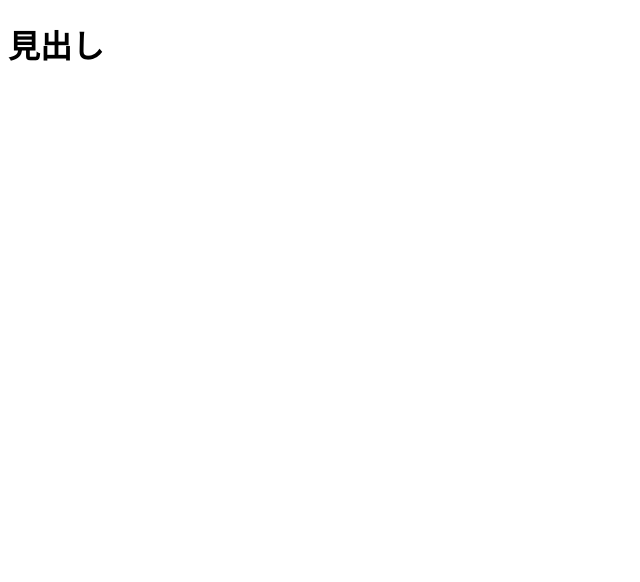
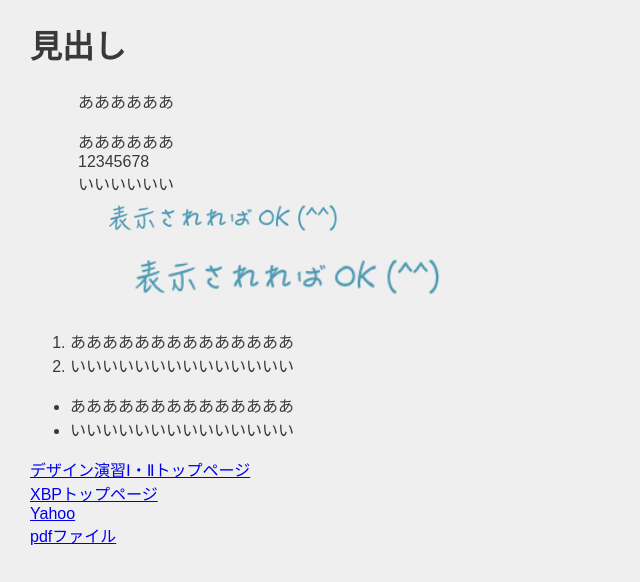
Before and after one commit to kataoka85/xbp, a plain HTML site: page de12/test.html in a window 1280 px wide. Shown: the whole page, without its empty margins (0-640 px from the left). Drawn offline with Linux system fonts and the light colour scheme.

Commit message:
2021 9/28 d12_1

```diff
--- a/de12/test.html
+++ b/de12/test.html
@@ -1,22 +1,44 @@
 <!DOCTYPE html>
 <html lang="jp">
 <head>
-    <!-- ⑥↓タイトルを変えてみよう -->
-    <title>〇〇のテストページ</title>
-    <!-- ⑤スタイルシートの設定をしよう -->
-    <!-- h1.htmlからある行をコピペしてくればOK -->
+     <!-- ⑥↓タイトルを変えてみよう -->
+     <title>XBPのページ</title>
+     <!-- ⑤スタイルシートの設定をしよう -->
+     <link rel="stylesheet" href="css/style.css">
+     <!-- h1.htmlからある行をコピペしてくればOK -->
 </head>
 <body>
     <h1>見出し</h1>
     <!-- 塊ごとにdivタグで区切るようにしましょう。 -->
-    <div>
-         <!-- ①↓に文字を書いてみよう -->
+    <div>ああああああ</div>
+    <div>ああああああ<br>
+         12345678<br>
+         いいいいいい
+        </div>     <!-- ①↓に文字を書いてみよう -->
 
          <!-- ②↓に画像（imagesフォルダにあるtest.png）を挿入してみよう -->
 
+         <img src="images/testimage.png"width="30%"><br>
+
+         <img src="images/testimage.png"width="40%"><br>
          <!-- ③↓に箇条書きをしてみよう -->
+         <ol>
+             <li>ああああああああああああああ</li>
+             <li>いいいいいいいいいいいいいい</li>
+         </ol>
+         <ul>
+             <li>ああああああああああああああ</li>
+             <li>いいいいいいいいいいいいいい</li>
+         </ul>
+         <!-- ④↓に外部リンクを作ってみよう -->
+         <a href="index.html">デザイン演習Ⅰ・Ⅱトップページ</a><br>
+         <a href="../index.html">XBPトップページ</a><br>
+         <a href="https://www.yahoo.co.jp/" target="_blank">Yahoo</a><br>
+         <a href="files/test.pdf" target="_blank">pdfファイル</a>
 
-         <!-- ④↓に外部リンクを作ってみよう -->
+
+
+
 
     </div>
 
```
